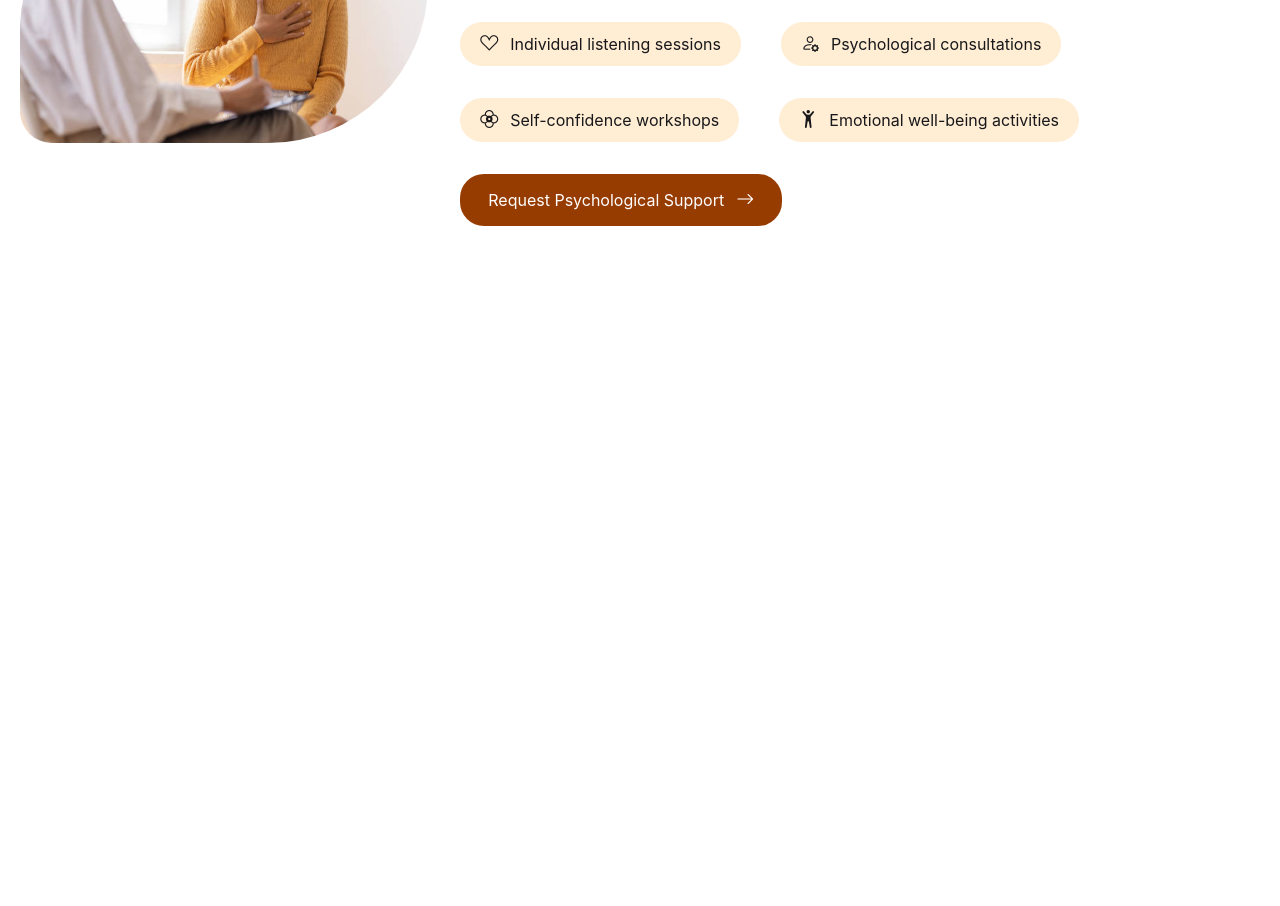
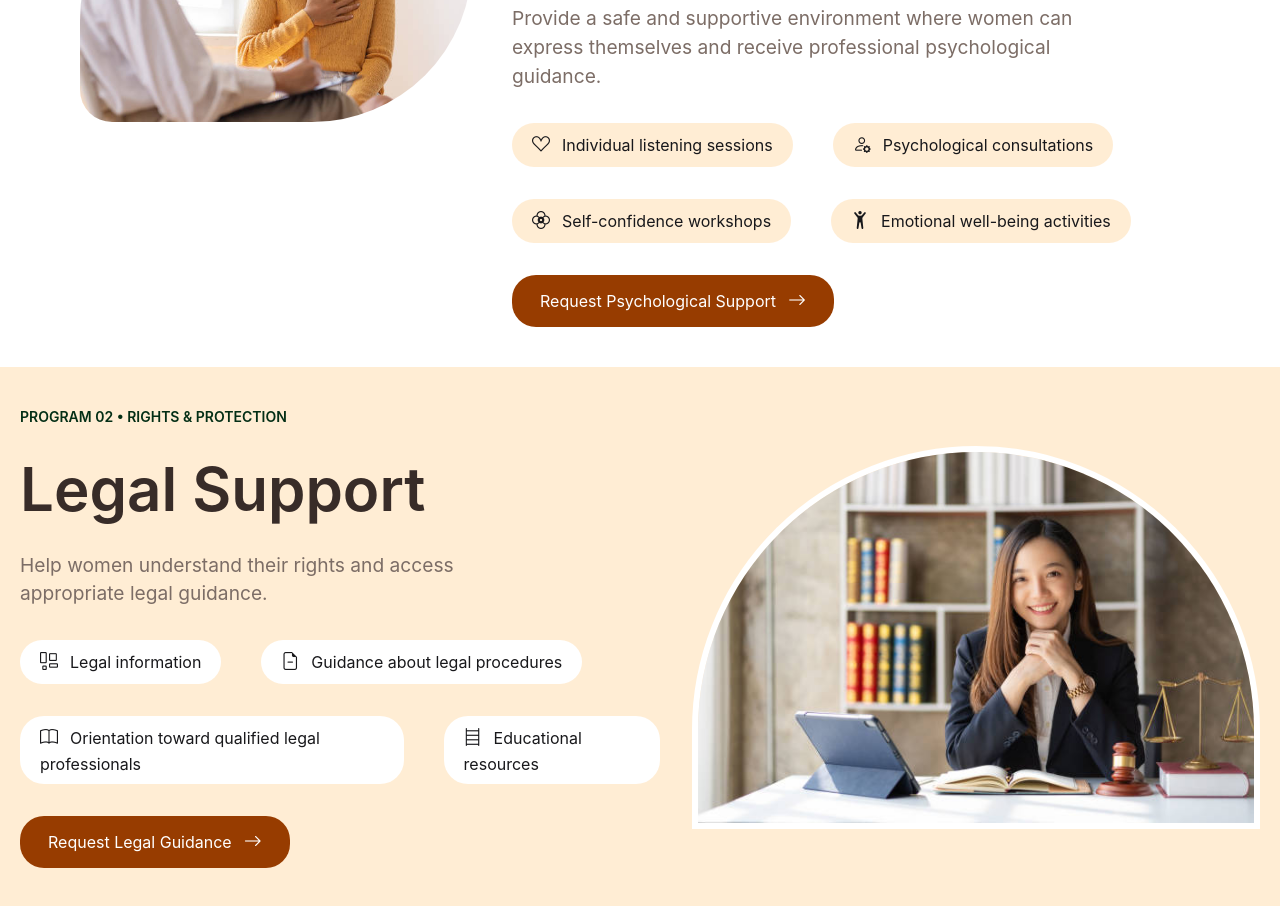
Before and after one commit to aymane-marki/AymaneMaki_FinalProject_Html-CSS, a website: page index.html in a window 1280 px wide. Shown: the part 744-1650 px from the top of the page. Before the commit the page ends 1010 px from the top, so only its background shows below. Drawn offline with nearby package versions, Linux system fonts and the light colour scheme.

Commit message:
added section three and fixed all section

```diff
--- a/index.html
+++ b/index.html
@@ -23,9 +23,9 @@
             </svg>
           </div>
           <ul tabindex="-1" class="menu menu-sm dropdown-content bg-base-100 rounded-box z-1 mt-3 w-52 p-2 ">
-            <li><a class="text-amber-800 border-b border-amber-800 text-lg">Home</a></li>
+            <li><a class="text-lg">Home</a></li>
             <li>
-              <a class="hover:text-amber-800 text-lg hover:bg-white">Our Programs</a>
+              <a class="hover:text-amber-800 text-lg hover:bg-white text-amber-800 border-b border-amber-800">Our Programs</a>
               <ul class="p-2">
                 <li><a class="hover:text-amber-800 text-lg hover:bg-white">Psychological</a></li>
                 <li><a class="hover:text-amber-800 text-lg hover:bg-white">Legal</a></li>
@@ -63,7 +63,7 @@
     </div>
   </header>
   <main>
-    <section class="flex justify-between bg-orange-100 py-17 px-5 ">
+    <section class="flex justify-between bg-orange-100 py-17 pr-5 pl-24 ">
       <div class=" flex flex-col gap-5">
         <p class="text-sm text-[#a04017] font-semibold">OUR PROGRAMS</p>
         <h1 class="font-bold text-7xl text-[#382c28] ">Four pathways toward <br> <span
@@ -87,7 +87,7 @@
         </div>
       </div>
     </section>
-    <section class=" flex items-center gap-8 px-5 py-10">
+    <section class=" flex items-cente gap-10 pl-20 py-10">
       <div class="">
         <img class="rounded-tl-[10rem] rounded-br-[10rem] rounded-tr-4xl rounded-bl-4xl"
           src="./public/images/psycho-image.jpg" alt="">
@@ -115,6 +115,33 @@
           Psychological Support<i class="bi bi-arrow-right text-lg pl-3"></i></button>
       </div>
     </section>
+    <section class=" flex items-center justify-around gap-8 px-5 py-10 bg-orange-100">
+      <div class=" flex flex-col gap-8">
+        <p class="text-sm text-green-950 font-semibold">PROGRAM 02 • RIGHTS & PROTECTION</p>
+        <h2 class="font-semibold text-6xl text-[#382c28]">Legal Support</h2>
+        <p class="text-[1.2rem] text-[#7c6d66] w-[80%]">Help women understand their rights and access appropriate
+          legal guidance.</p>
+        <div class="flex gap-10">
+          <p class="border-0 rounded-3xl cursor-default bg-white py-2 px-5"><i
+              class="bi bi-layout-wtf text-lg pr-3  "></i>Legal information</p>
+          <p class="border-0 rounded-3xl cursor-default bg-white py-2 px-5"><i
+              class="bi bi-file-earmark-minus text-lg pr-3 "></i>Guidance about legal procedures</p>
+        </div>
+        <div class="flex gap-10">
+          <p class="border-0 rounded-3xl cursor-default bg-white py-2 px-5"><i
+              class="bi bi-book text-lg pr-3 "></i>Orientation toward qualified legal
+            professionals</p>
+          <p class="border-0 rounded-3xl cursor-default bg-white py-2 px-5"><i
+              class="bi bi-bookshelf text-lg pr-3 "></i>Educational resources</p>
+        </div>
+        <button
+          class="text-start text-white rounded-3xl bg-amber-800 w-fit py-3 px-7 cursor-pointer hover:-translate-y-1">Request Legal Guidance<i class="bi bi-arrow-right text-lg pl-3"></i></button>
+      </div>
+      <div class="">
+        <img class=" rounded-t-[20rem] border-6 border-white  "
+          src="./public/images/Legal-Support.jpg" alt="">
+      </div>
+    </section>
   </main>
 
 </body>
```
Also changed, not shown: public/css/output.css, public/images/Legal-Support.jpg (added).
